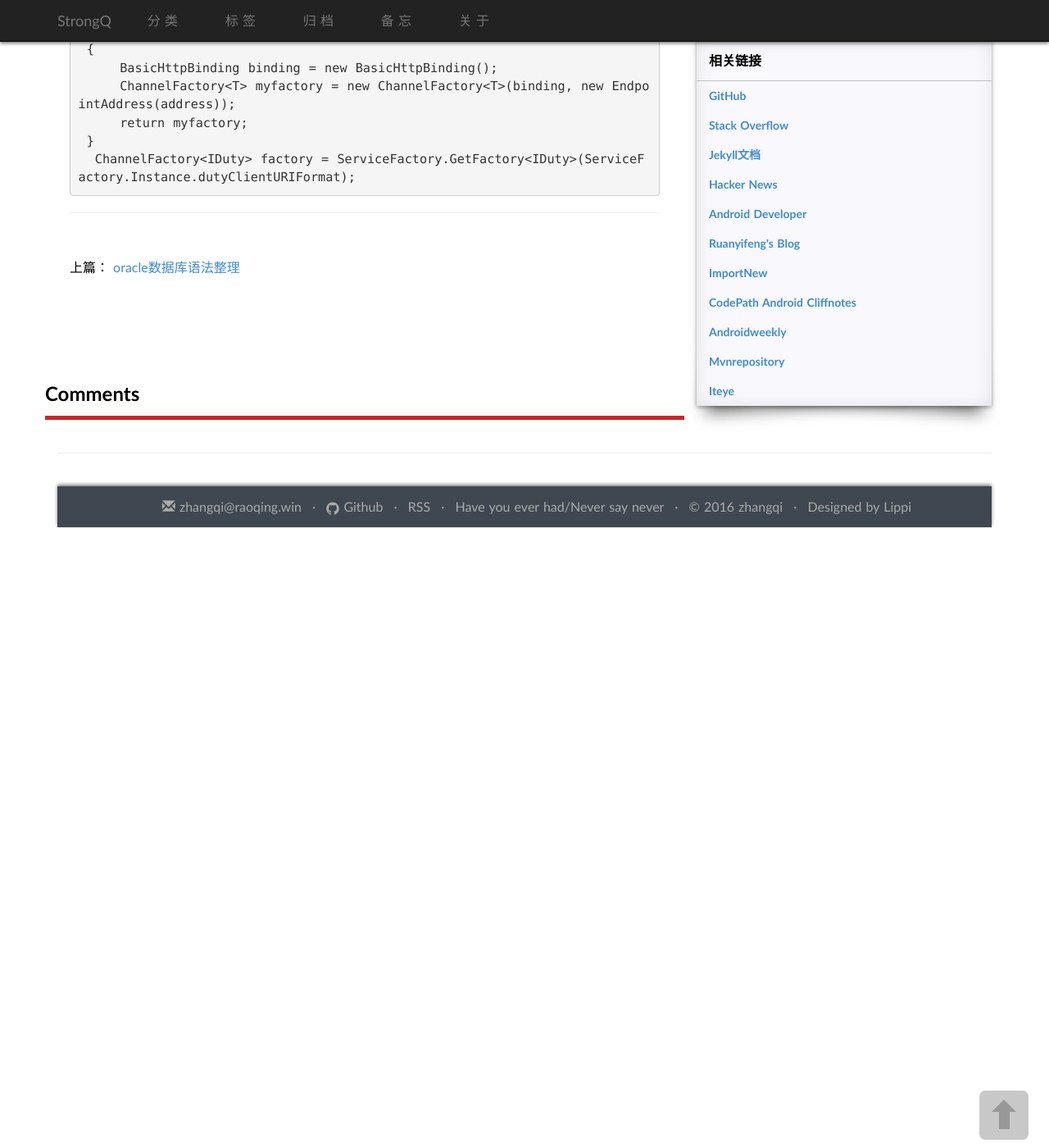
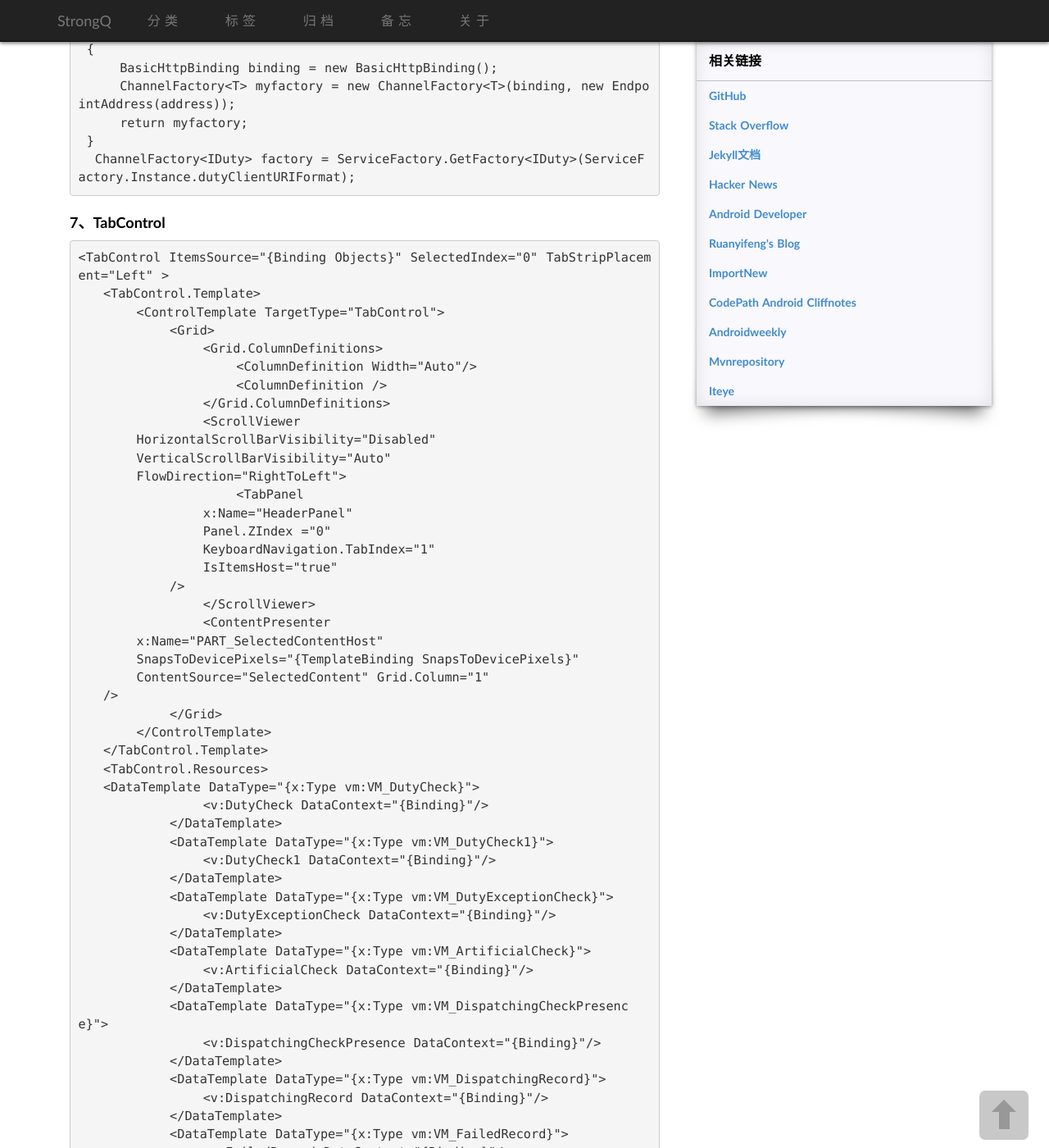
Before and after one commit to strongQ/caoyinping, a Jekyll site: the page built from _posts/2017-07-20-wpf-summary.md, in a window 1280 px wide and 1400 px high, scrolled down 1707 px. Shown: the whole window at 82% size. Built offline with Jekyll 4.4.1, drawn with Linux system fonts in a browser that asks for light colours; some web fonts are replaced; comment, search, counter and statistics services are not loaded; some of the changed text lies outside the part shown.

Commit message:
wpf tabcontroll

```diff
--- a/_posts/2017-07-20-wpf-summary.md
+++ b/_posts/2017-07-20-wpf-summary.md
@@ -72,3 +72,114 @@ description:  工作中记录的一些WPF知识
          return myfactory;
      }
       ChannelFactory<IDuty> factory = ServiceFactory.GetFactory<IDuty>(ServiceFactory.Instance.dutyClientURIFormat);
+
+### 7、TabControl
+    <TabControl ItemsSource="{Binding Objects}" SelectedIndex="0" TabStripPlacement="Left" >
+       <TabControl.Template>
+           <ControlTemplate TargetType="TabControl">
+               <Grid>
+                   <Grid.ColumnDefinitions>
+                       <ColumnDefinition Width="Auto"/>
+                       <ColumnDefinition />
+                   </Grid.ColumnDefinitions>
+                   <ScrollViewer
+           HorizontalScrollBarVisibility="Disabled"
+           VerticalScrollBarVisibility="Auto"
+           FlowDirection="RightToLeft">
+                       <TabPanel
+                   x:Name="HeaderPanel"
+                   Panel.ZIndex ="0"
+                   KeyboardNavigation.TabIndex="1"
+                   IsItemsHost="true"
+               />
+                   </ScrollViewer>
+                   <ContentPresenter
+           x:Name="PART_SelectedContentHost"
+           SnapsToDevicePixels="{TemplateBinding SnapsToDevicePixels}"
+           ContentSource="SelectedContent" Grid.Column="1"
+       />
+               </Grid>
+           </ControlTemplate>
+       </TabControl.Template>
+       <TabControl.Resources>
+       <DataTemplate DataType="{x:Type vm:VM_DutyCheck}">
+                   <v:DutyCheck DataContext="{Binding}"/>
+               </DataTemplate>
+               <DataTemplate DataType="{x:Type vm:VM_DutyCheck1}">
+                   <v:DutyCheck1 DataContext="{Binding}"/>
+               </DataTemplate>
+               <DataTemplate DataType="{x:Type vm:VM_DutyExceptionCheck}">
+                   <v:DutyExceptionCheck DataContext="{Binding}"/>
+               </DataTemplate>
+               <DataTemplate DataType="{x:Type vm:VM_ArtificialCheck}">
+                   <v:ArtificialCheck DataContext="{Binding}"/>
+               </DataTemplate>
+               <DataTemplate DataType="{x:Type vm:VM_DispatchingCheckPresence}">
+                   <v:DispatchingCheckPresence DataContext="{Binding}"/>
+               </DataTemplate>
+               <DataTemplate DataType="{x:Type vm:VM_DispatchingRecord}">
+                   <v:DispatchingRecord DataContext="{Binding}"/>
+               </DataTemplate>
+               <DataTemplate DataType="{x:Type vm:VM_FailedRecord}">
+                   <v:FailedRecord DataContext="{Binding}"/>
+               </DataTemplate>
+
+               <DataTemplate DataType="{x:Type vm:VM_ExceptionCase}">
+                   <v:ExceptionCase DataContext="{Binding}"/>
+               </DataTemplate>
+
+
+               <DataTemplate DataType="{x:Type vm:VM_DutyCheck2}">
+                   <v:DutyCheck2xaml DataContext="{Binding}"/>
+               </DataTemplate>
+
+               <DataTemplate DataType="{x:Type vm:VM_UnderFeedBackRecord}">
+                   <v:UnderFeedBackRecord DataContext="{Binding}"/>
+               </DataTemplate>
+
+               <DataTemplate DataType="{x:Type vm:VM_UnSendRecord}">
+                   <v:UnSendRecord DataContext="{Binding}"/>
+
+               </DataTemplate>
+
+
+               <DataTemplate DataType="{x:Type vm2:VM_CheckStatistics}">
+                   <v2:CheckStatistics DataContext="{Binding}"/>
+               </DataTemplate>
+               <DataTemplate DataType="{x:Type vm3:VM_AttentionStatistics}">
+                   <v3:AttentionStatistics DataContext="{Binding}"/>
+               </DataTemplate>
+               <!--勤务报备检查统计表-->
+               <DataTemplate DataType="{x:Type vm6:VM_BeobeiStatistics}">
+                   <v6:BeobeiStatistics DataContext="{Binding}"/>
+               </DataTemplate>
+
+               <!--勤务等级变更执行情况统计表-->
+               <DataTemplate DataType="{x:Type vm6:VM_StartupStatistics}">
+                   <v6:StartupStatistics DataContext="{Binding}"/>
+               </DataTemplate>
+
+               <DataTemplate DataType="{x:Type vm6:VM_WddStatistics}">
+                   <v6:WddStatistics DataContext="{Binding}"/>
+
+               </DataTemplate>
+
+           </TabControl.Resources>
+           <TabControl.ItemTemplate>
+               <DataTemplate>
+                   <StackPanel SnapsToDevicePixels="True" Orientation="Horizontal" Margin="25,3,1,6">
+                       <TextBlock FontSize="{StaticResource HeaderFontSize}" Text="{Binding Header}"/>
+                       <Decorator MinWidth="24">
+                           <TextBlock FontSize="{StaticResource DefaultFontSize}" Name="tb" Margin="8,-2,0,2" Padding="5,0"
+               Style="{StaticResource CountTips}" Text="{Binding ItemsCount}"/>
+                       </Decorator>
+                   </StackPanel>
+                   <DataTemplate.Triggers>
+                       <Trigger Property="Text" Value=""  SourceName="tb">
+                           <Setter Property="Visibility" Value="Collapsed" TargetName="tb" />
+                       </Trigger>
+                   </DataTemplate.Triggers>
+               </DataTemplate>
+           </TabControl.ItemTemplate>
+
+       </TabControl>
```
